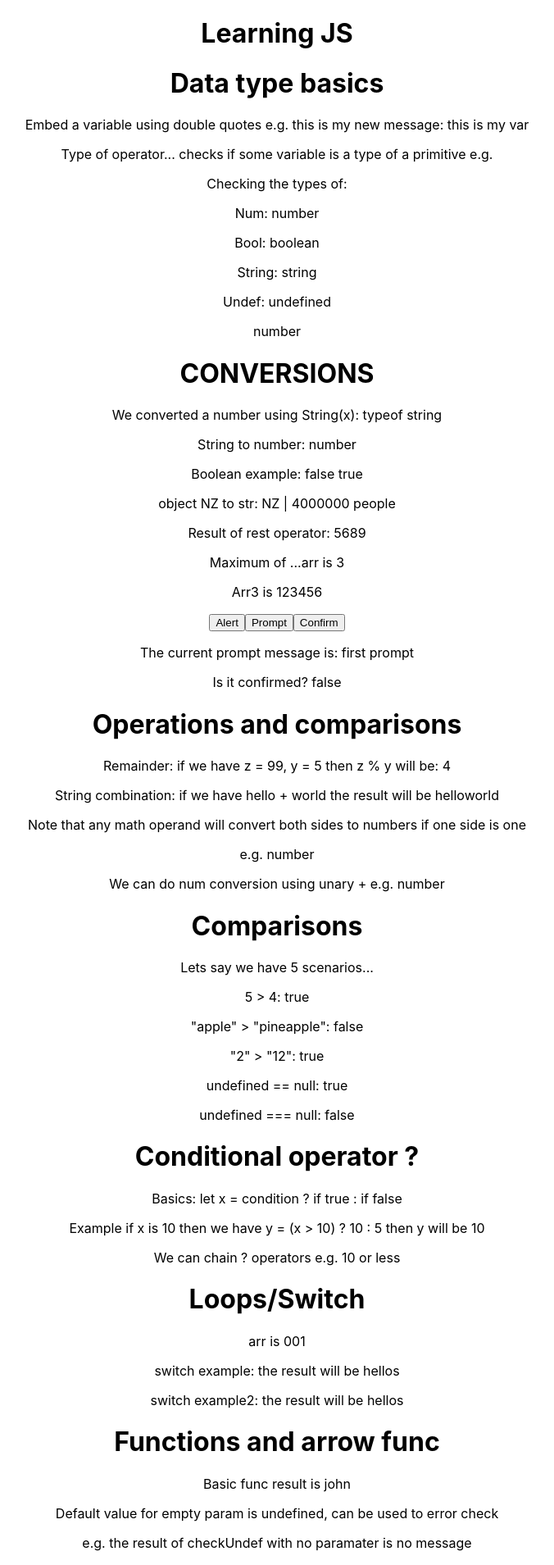
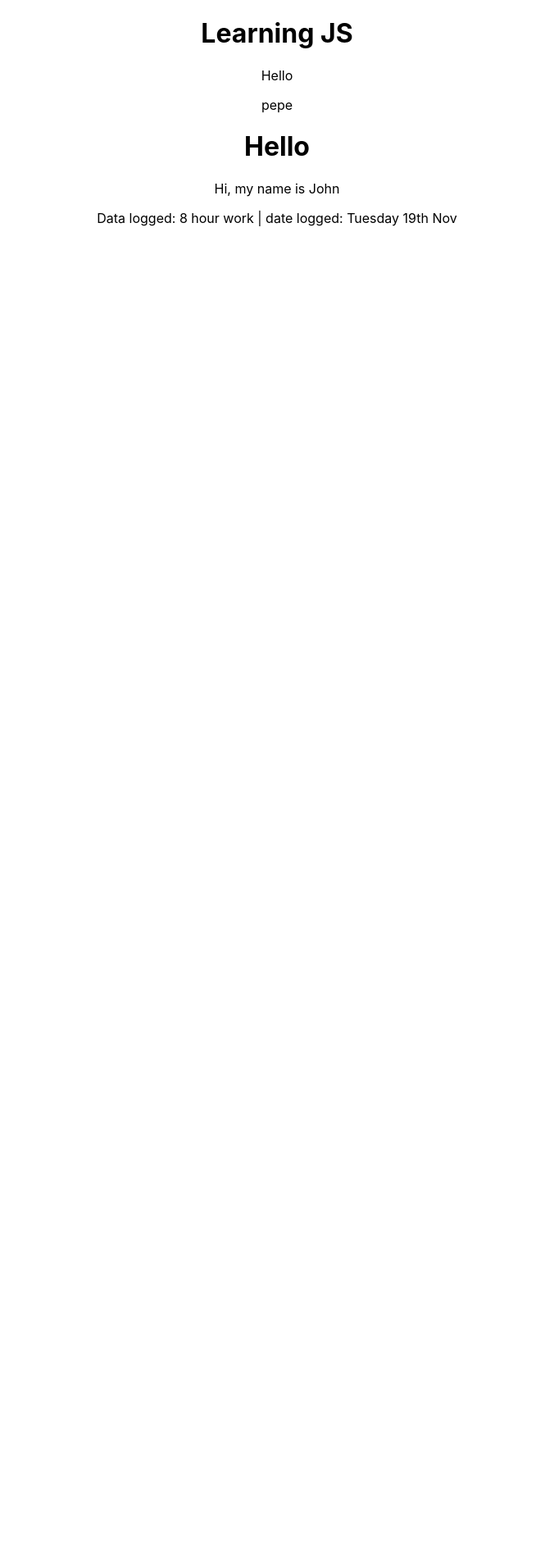
Before and after one commit to SuKaiwen/MasteringJS, a React (Create React App) app: page / in a window 1280 px wide. Shown: the top 1909 px of the page at 82% size, without its empty margins (302-978 px from the left). After the commit the page ends 800 px from the top, so only its background shows below. Built offline with nearby package versions, Linux system fonts and the light colour scheme.

Commit message:
decorator

```diff
--- a/src/App.js
+++ b/src/App.js
@@ -19,22 +19,13 @@ import PromiseJS from './Components/PromiseJS';
 import Recursion from './Components/Recursion';
 import NFE from './Components/NFE';
 
+import Decorator from './Components/Decorator';
 function App() {
   return (
     <div className="App">
       <h1>Learning JS</h1>
-      <DataTypes />
-      <InteractionsJS />
-      <Operations />
-      <Comparisons />
-      <ConditionalOperator />
-      <LoopsSwitch />
-      <ArrowFuncitons />
-      <ObjectsJS />
-      <Delimiting />
-      <Currying />
-      <Recursion />
-      <NFE />
+      <p>Hello</p>
+      <Decorator />
     </div>
   );
 }
--- /dev/null
+++ b/src/Components/Decorator.js
@@ -0,0 +1,43 @@
+import React from 'react';
+
+function Decorator(props) {
+    // decorating is wrapping code with another code
+    // aim is to extend functionality
+    // example
+
+    function greeting(name){
+        return "my name is " + name;
+    }
+
+    function sayHi(name){
+        return "Hi, " + greeting(name);
+    }
+
+    let greeting1 = sayHi("John");
+
+    // we can say that sayHi function is a decorator
+    // of the greeting function as it "wraps" around
+    // it and adds extra functionality
+
+    //example 2
+    function dataDetails(data){
+        return "Data logged: " + data;
+    }
+
+    function logData(data, date){
+        return dataDetails(data) + " | date logged: " + date;
+    }
+
+    let data1 = logData("8 hour work", "Tuesday 19th Nov");
+
+    return (
+        <div>
+            <p>pepe</p>
+            <h1>Hello</h1>
+            <p>{greeting1}</p>
+            <p>{data1}</p>
+        </div>
+    );
+}
+
+export default Decorator;
```
